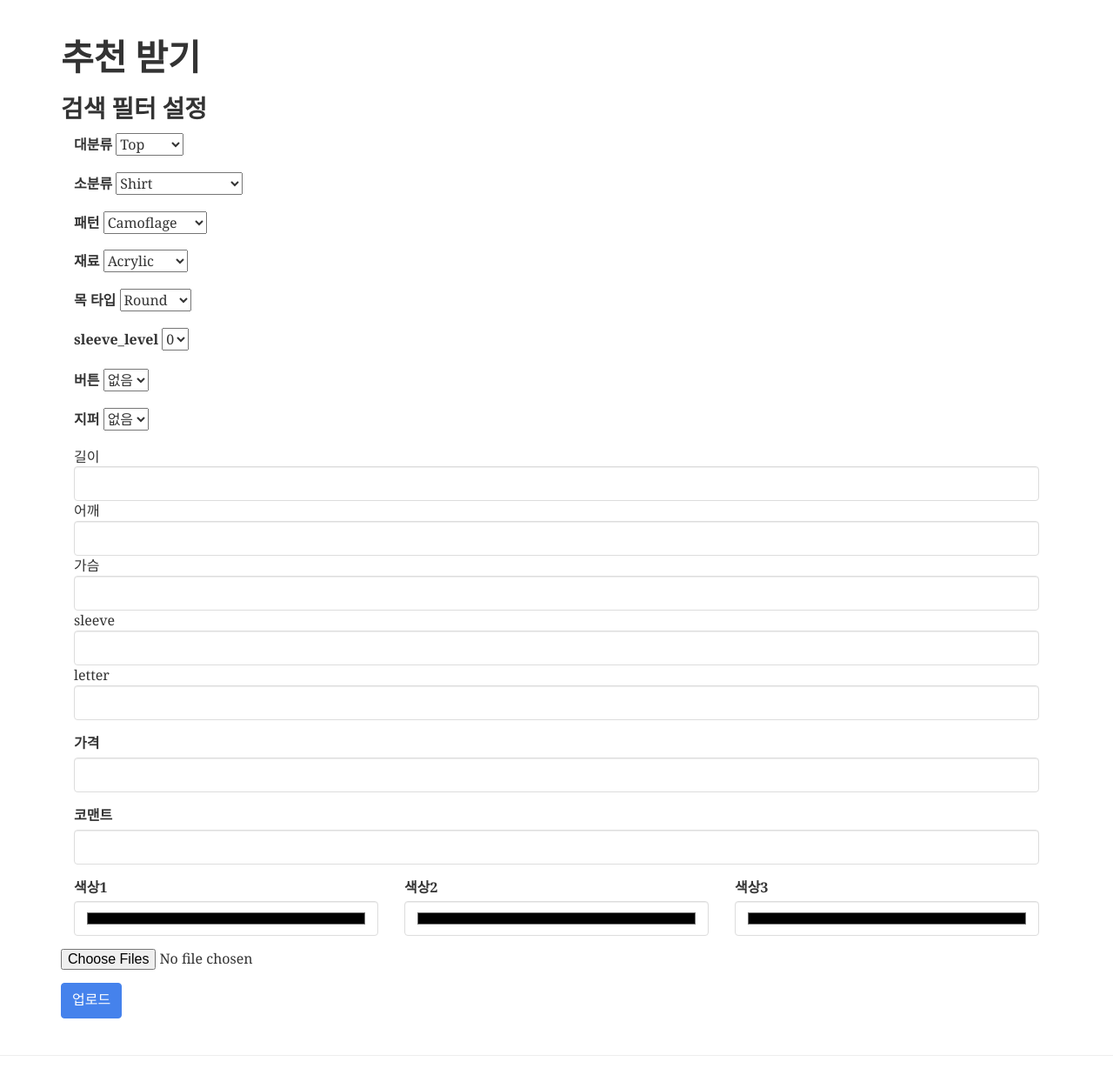
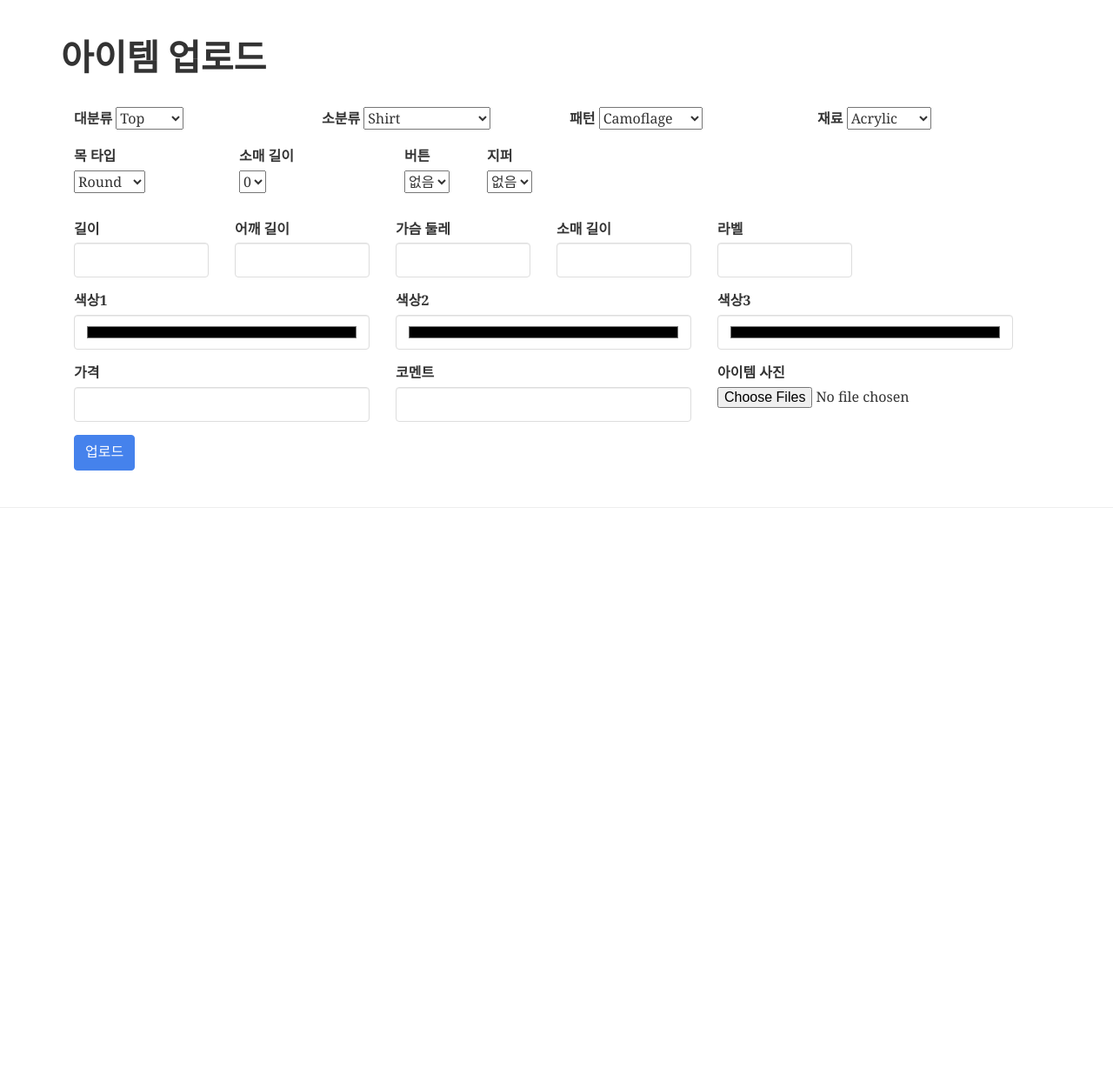
Before and after one commit to jh-jeong/diver, a Django app: page /upload_item/ in a window 1280 px wide. Shown: the part 67-1303 px from the top of the page at 87% size. After the commit the page ends 651 px from the top, so only its background shows below. Run offline with Django 3.2, Linux system fonts and the light colour scheme; some libraries are stand-ins or nearby versions.

Commit message:
item upload template

```diff
--- a/diver/diver/templates/upload_item.html
+++ b/diver/diver/templates/upload_item.html
@@ -6,12 +6,11 @@
 {% endblock %}
 
 {% block content %}
-  <h1>추천 받기</h1>
-  <h3>검색 필터 설정</h3>
-  <form method="post" enctype="multipart/form-data" enctype="multipart/form-data">
+  <h1>아이템 업로드</h1>
+  <br>
+  <form method="post" enctype="multipart/form-data">
     {% csrf_token %}
-
-    <div class="col-md-12">
+    <div class="col-md-3">
       <div class="form-group">
         <label for="category1">대분류</label>
         <select id="category1">
@@ -22,7 +21,7 @@
       </div>
     </div>
 
-    <div class="col-md-12">
+    <div class="col-md-3">
       <div class="form-group">
         <label for="category2">소분류</label>
         <select name="category" id="category2">
@@ -35,8 +34,7 @@
       </div>
     </div>
 
-    <div class="col-md-12">
-
+    <div class="col-md-3">
       <div class="form-group">
         <label for="patterns">패턴</label>
         <select name="patterns" id="patterns">
@@ -47,8 +45,7 @@
       </div>
     </div>
 
-    <div class="col-md-12">
-
+    <div class="col-md-3">
       <div class="form-group">
         <label for="materials">재료</label>
         <select name="materials" id="materials">
@@ -59,9 +56,10 @@
       </div>
     </div>
 
-    <div class="col-md-12" id="neck_types_div">
+    <div class="col-md-2 form-group" id="neck_types_div">
       <div class="form-group">
         <label for="neck_types">목 타입</label>
+        <br>
         <select name="neck_types" id="neck_types">
           {% for c in neck_types %}
             <option value="{{ forloop.counter0 }}" {% if forloop.counter0 == selected_category1 %}selected="selected"{% endif %}>{{ c.1 }}</option>
@@ -70,9 +68,10 @@
       </div>
     </div>
 
-    <div class="col-md-12" id="fit_types_div">
+    <div class="col-md-2 form-group" id="fit_types_div">
       <div class="form-group">
         <label for="fit_types">핏 타입</label>
+        <br>
         <select name="fit_types" id="fit_types">
           {% for c in fit_types %}
             <option value="{{ forloop.counter0 }}" {% if forloop.counter0 == selected_category1 %}selected="selected"{% endif %}>{{ c.1 }}</option>
@@ -81,9 +80,10 @@
       </div>
     </div>
 
-    <div class="col-md-12" id="sleeve_level_div">
+    <div class="col-md-2 form-group" id="sleeve_level_div">
       <div class="form-group">
-        <label for="sleeve_level">sleeve_level</label>
+        <label for="sleeve_level">소매 길이</label>
+        <br>
         <select value name="sleeve_level" id="sleeve_level">
           <option value="0">0</option>
           <option value="1">1</option>
@@ -94,10 +94,10 @@
       </div>
     </div>
 
-    <div class="col-md-12">
-
-      <div class="form-group" id="length_level_outer_div">
-        <label for="length_level_outer">length_level_outer</label>
+    <div class="col-md-2 form-group" id="length_level_outer_div">
+      <div class="form-group">
+        <label for="length_level_outer">아우터 길이</label>
+        <br>
         <select value name="length_level_outer" id="length_level_outer">
           <option value="0">0</option>
           <option value="1">1</option>
@@ -108,10 +108,10 @@
       </div>
     </div>
 
-    <div class="col-md-12">
-
-      <div class="form-group" id="length_level_bottom_div">
-        <label for="length_level_bottom">length_level_bottom</label>
+    <div class="col-md-2 form-group" id="length_level_bottom_div">
+      <div class="form-group">
+        <label for="length_level_bottom">하의 길이</label>
+        <br>
         <select value name="length_level_bottom" id="length_level_bottom">
           <option value="1">1</option>
           <option value="2">2</option>
@@ -121,10 +121,9 @@
       </div>
     </div>
 
-    <div class="col-md-12" id="button_outer_div">
-
-      <div class="form-group">
-        <label for="button_outer">버튼</label>
+    <div class="col-md-2 form-group" id="button_outer_div">
+      <label for="button_outer">버튼 종류</label>
+      <br>
       <select value name="button_outer" id="button_outer">
         <option value="0">0</option>
         <option value="1">1</option>
@@ -132,25 +131,18 @@
         <option value="3">3</option>
         <option value="4">4</option>
         <option value="5">5</option>
-
       </select>
     </div>
-    </div>
 
-    <div class="col-md-12" id="button_top_div">
-
-      <div class="form-group">
+    <div class="col-md-1 form-group" id="button_top_div">
       <label for="button_top">버튼</label>
       <select name="button_top" id="button_top">
         <option value="0">없음</option>
         <option value="1">있음</option>
       </select>
     </div>
-    </div>
 
-    <div class="col-md-12" id="collar_div">
-
-      <div class="form-group">
+    <div class="col-md-1 form-group" id="collar_div">
       <label for="collar">카라</label>
       <select name="collar" id="collar">
         <option value="0">0</option>
@@ -160,99 +152,118 @@
         <option value="4">4</option>
       </select>
     </div>
-    </div>
 
-    <div class="col-md-12" id="zipper_div">
-
-      <div class="form-group">
+    <div class="col-md-1 form-group" id="zipper_div">
       <label for="zipper">지퍼</label>
       <select name="zipper" id="zipper">
         <option value="0">없음</option>
         <option value="1">있음</option>
       </select>
     </div>
-    </div>
 
-    <div class="col-md-12" id="hat_div">
-
-      <div class="form-group">
+    <div class="col-md-1 form-group" id="hat_div">
       <label for="hat">모자</label>
       <select name="hat" id="hat">
         <option value="0">없음</option>
         <option value="1">있음</option>
       </select>
     </div>
+
+    <div class="col-md-1 form-group" id="padding_div">
+        <label for="padding">패딩</label>
+        <select name="padding" id="padding">
+          <option value="0">Yes</option>
+          <option value="1">No</option>
+        </select>
     </div>
 
-    <div class="col-md-12" id="padding_div">
-
-      <div class="form-group">
-        <label for="padding">패딩</label>
-        <select name="padding" id="padding">
-          <option value="0">아님</option>
-          <option value="1">맞</option>
-        </select>
+    <div class="row col-md-12" id="size_top_div">
+        <div class="col-md-2 form-group">
+          <label for="length_cm">길이</label>
+          <input name="length_cm" class="form-control" type="number"
+          id="length_cm">
         </div>
+        <div class="col-md-2 form-group">
+          <label for="shoulder_cm">어깨 길이</label>
+          <input name="shoulder_cm" class="form-control" type="number"
+          id="shoulder_cm">
         </div>
-
-    <div class="col-md-12" id="size_top_div">
-      <div class="form-group">
-        길이 <input name="length_cm" class="form-control" type="number">
-        어깨 <input name="shoulder_cm" class="form-control" type="number">
-        가슴 <input name="chest_cm" class="form-control" type="number">
-        sleeve <input name="sleeve_cm" class="form-control" type="number">
-        letter <input name="letter" class="form-control">
+        <div class="col-md-2 form-group">
+          <label for="chest_cm">가슴 둘레</label>
+          <input name="chest_cm" class="form-control" type="number"
+          id="chest_cm">
+        </div>
+        <div class="col-md-2 form-group">
+          <label for="sleeve_cm">소매 길이</label>
+          <input name="sleeve_cm" class="form-control" type="number"
+          id="sleeve_cm">
+        </div>
+        <div class="col-md-2 form-group">
+          <label for="letter">라벨</label>
+          <input name="letter" class="form-control" id="letter">
+        <div>
       </div>
     </div>
 
     <div class="col-md-12" id="size_bottom_div">
-      <div class="form-group">
-        waist_cm <input name="waist_cm" class="form-control" type="number">
-        thigh_cm <input name="thigh_cm" class="form-control" type="number">
-        crotch_cm <input name="crotch_cm" class="form-control" type="number">
+        <div class="col-md-4 form-group">
+          <label for="waist_cm">허리 둘레</label>
+          <input name="waist_cm" class="form-control" type="number"
+          id="waist_cm">
         </div>
+
+        <div class="col-md-4 form-group">
+          <label for="thigh_cm">허벅지 둘레</label>
+          <input name="thigh_cm" class="form-control" type="number"
+          id="thigh_cm">
         </div>
-    <div class="col-md-12">
-      <div class="form-group">
-        <label for="price">가격</label>
-        <input name="price" class="form-control" type="number">
+        <div class="col-md-4 form-group">
+          <label for="crotch_cm">밑위 길이</label>
+          <input name="crotch_cm" class="form-control" type="number"
+          id="crotch_cm">
+        </div>
       </div>
     </div>
 
 
-   <div class="col-md-12">
-      <div class="form-group">
-        <label for="comment">코맨트</label>
-        <input name="comment" class="form-control">
-      </div>
-    </div>
-
-    <div class="col-md-4">
-      <div class="form-group">
+    <div class="row col-md-12">
+      <div class="col-md-4 form-group">
         <label for="color1">색상1</label>
         <input class="form-control" type="color" name="color1" id="color1"/>
       </div>
-    </div>
-    <div class="col-md-4">
-      <div class="form-group">
+      <div class="col-md-4 form-group">
         <label for="color2">색상2</label>
         <input class="form-control" type="color" name="color2" id="color2"/>
       </div>
-    </div>
-    <div class="col-md-4">
-      <div class="form-group">
+      <div class="col-md-4 form-group">
         <label for="color3">색상3</label>
         <input class="form-control" type="color" name="color3" id="color3"/>
       </div>
     </div>
 
-    <div class="form-group">
+    <div class="row col-md-12">
+      <div class="col-md-4 form-group">
+        <label for="price">가격</label>
+        <input name="price" class="form-control" type="number">
+      </div>
+
+
+      <div class="col-md-4 form-group">
+        <label for="comment">코멘트</label>
+        <input name="comment" class="form-control">
+      </div>
+
+      <div class="col-md-4 form-group">
+        <label for="upload_file">아이템 사진</label>
         <input type="file" name="file" id="upload_file" value="이미지 선택"
                class="multi with-preview"
                multiple>
       </div>
+    </div>
 
+    <div class="col-md-12">
       <input type="submit" id="send" value="업로드" class="btn btn-primary"/>
+    </div>
   </form>
 
 {% endblock %}
```
Lines whose indentation alone changed are shown as unchanged.
